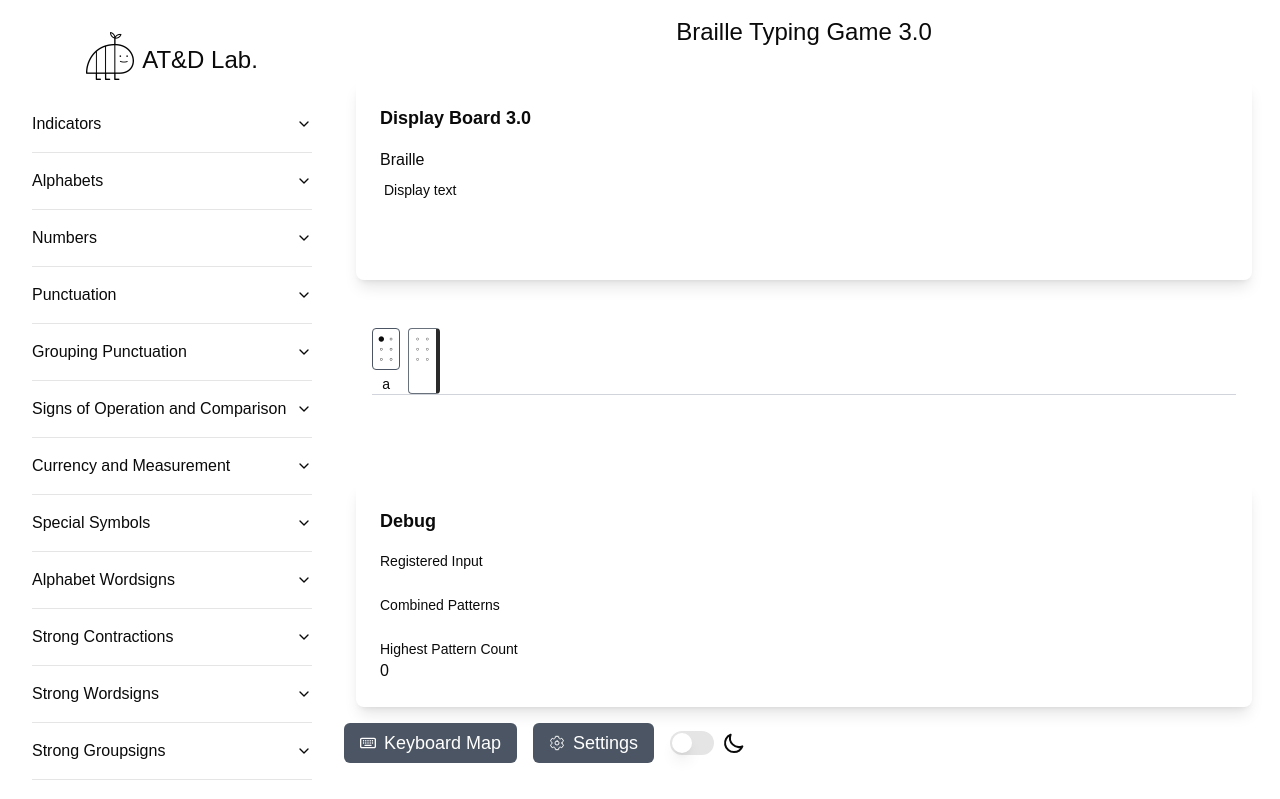
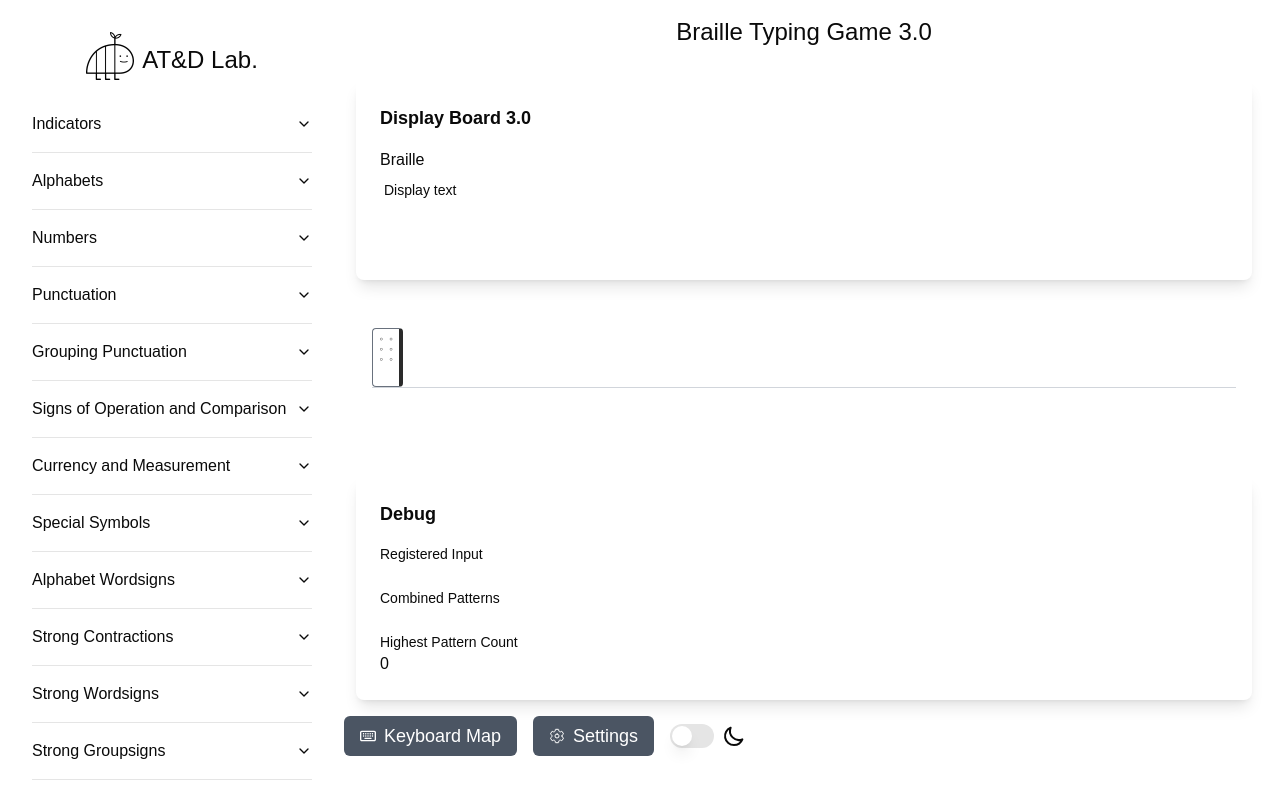
Before and after one commit to synicalToo/english-braille-application-html, a Next.js app: page /typing in a window 1280 px wide. Shown: the top 799 px of the page. Built offline with nearby package versions, Linux system fonts and the light colour scheme.

Commit message:
fixed encoding typo display finished user input on typing board with symbol/title

```diff
--- a/src/components/root/screen3.0.tsx
+++ b/src/components/root/screen3.0.tsx
@@ -4,6 +4,7 @@ import { BrailleFont } from "@/components/customUI/brailleFont";
 import { useEffect, useState } from "react";
 import { findBrailleMatch, findHighestMatchingPatternCount } from "@/utils/gameUtils";
 import { typingMode } from "@/lib/constants";
+import { brailleUnicode } from "@/contents/en/customBrailleData";
 
 const keyToDotMap: { [key: string]: number } = {
   f: 0,
@@ -26,6 +27,9 @@ export function ScreenThree() {
 
   const [combinedPatternHistory, setCombinedPatternHistory] = useState<string[]>([]);
   const [highestPatternCount, setHighestPatternCount] = useState<number>(0);
+
+  // Add new state for matches
+  const [matchedItems, setMatchedItems] = useState<Array<{ unicode: string; display: string }>>([]);
 
   useEffect(() => {
     const handleKeydown = (event: KeyboardEvent) => {
@@ -66,9 +70,24 @@ export function ScreenThree() {
 
           if (matchingResult) {
             setCombinedPatternHistory((prev) => [...prev, potentialCombination]);
+            // Add matched item
+            setMatchedItems((prev) => [
+              ...prev,
+              {
+                unicode: brailleUnicode[combinedEncoding],
+                display: matchingResult.symbol || matchingResult.title,
+              },
+            ]);
             console.log(matchingResult);
           } else {
             setCombinedPatternHistory((prev) => [...prev, combinedEncoding]);
+            setMatchedItems((prev) => [
+              ...prev,
+              {
+                unicode: brailleUnicode[combinedEncoding],
+                display: "",
+              },
+            ]);
           }
 
           setHighestPatternCount(findHighestMatchingPatternCount(combinedEncoding));
@@ -103,10 +122,12 @@ export function ScreenThree() {
 
       <div id="typing-board" className="w-full max-w-4xl p-4 rounded-lg">
         <div className="flex flex-wrap gap-2 min-h-[60px] border-b border-gray-300">
-          <div className="flex flex-col items-center">
-            <BrailleFont>⠁</BrailleFont>
-            <span className="text-sm text-center mt-1">a</span>
-          </div>
+          {matchedItems.map((item, index) => (
+            <div key={index} className="flex flex-col items-center">
+              <BrailleFont>{item.unicode}</BrailleFont>
+              <p className="text-xs">{item.display}</p>
+            </div>
+          ))}
           <BrailleFont showCursor>⠀</BrailleFont>
         </div>
       </div>
--- a/src/contents/en/customBrailleData.ts
+++ b/src/contents/en/customBrailleData.ts
@@ -130,17 +130,17 @@ export const brailleMappings: brailleMappingsType = {
       division: { title: "Division", symbol: "÷", keystroke: ["5", "34"] },
       greater_than: { title: "Greater than", symbol: ">", keystroke: ["5", "345"] },
       less_than: { title: "Less than", symbol: "<", keystroke: ["5", "126"] },
-      equals: { title: "Equals", symbol: "=", keystroke: ["000010", "2356"] },
+      equals: { title: "Equals", symbol: "=", keystroke: ["5", "2356"] },
     },
   },
 
   "Currency and Measurement": {
     compatibility: compatibility.both,
     content: {
-      cent: { title: "Cent", symbol: "¢", keystroke: ["5", "14"] },
-      dollar: { title: "Dollar", symbol: "$", keystroke: ["5", "234"] },
-      euro: { title: "Euro", symbol: "€", keystroke: ["5", "15"] },
-      british_pound: { title: "British pound", symbol: "£", keystroke: ["5", "123"] },
+      cent: { title: "Cent", symbol: "¢", keystroke: ["4", "14"] },
+      dollar: { title: "Dollar", symbol: "$", keystroke: ["4", "234"] },
+      euro: { title: "Euro", symbol: "€", keystroke: ["4", "15"] },
+      british_pound: { title: "British pound", symbol: "£", keystroke: ["4", "123"] },
       feet: { title: "Feet", symbol: "′", keystroke: ["2356"] },
       inches: { title: "Inches", symbol: "″", keystroke: ["2356", "2356"] },
     },
@@ -150,7 +150,7 @@ export const brailleMappings: brailleMappingsType = {
     compatibility: compatibility.both,
     content: {
       percentage: { title: "Percentage", symbol: "%", keystroke: ["46", "356"] },
-      degree: { title: "Degree", symbol: "°", keystroke: ["45", "010110"] },
+      degree: { title: "Degree", symbol: "°", keystroke: ["45", "245"] },
       angle: { title: "Angle", symbol: "∠", keystroke: ["46", "123456"] },
       hashtag: { title: "Hashtag", symbol: "#", keystroke: ["456", "1456"] },
       ampersand: { title: "Ampersand", symbol: "&", keystroke: ["4", "12346"] },
```
